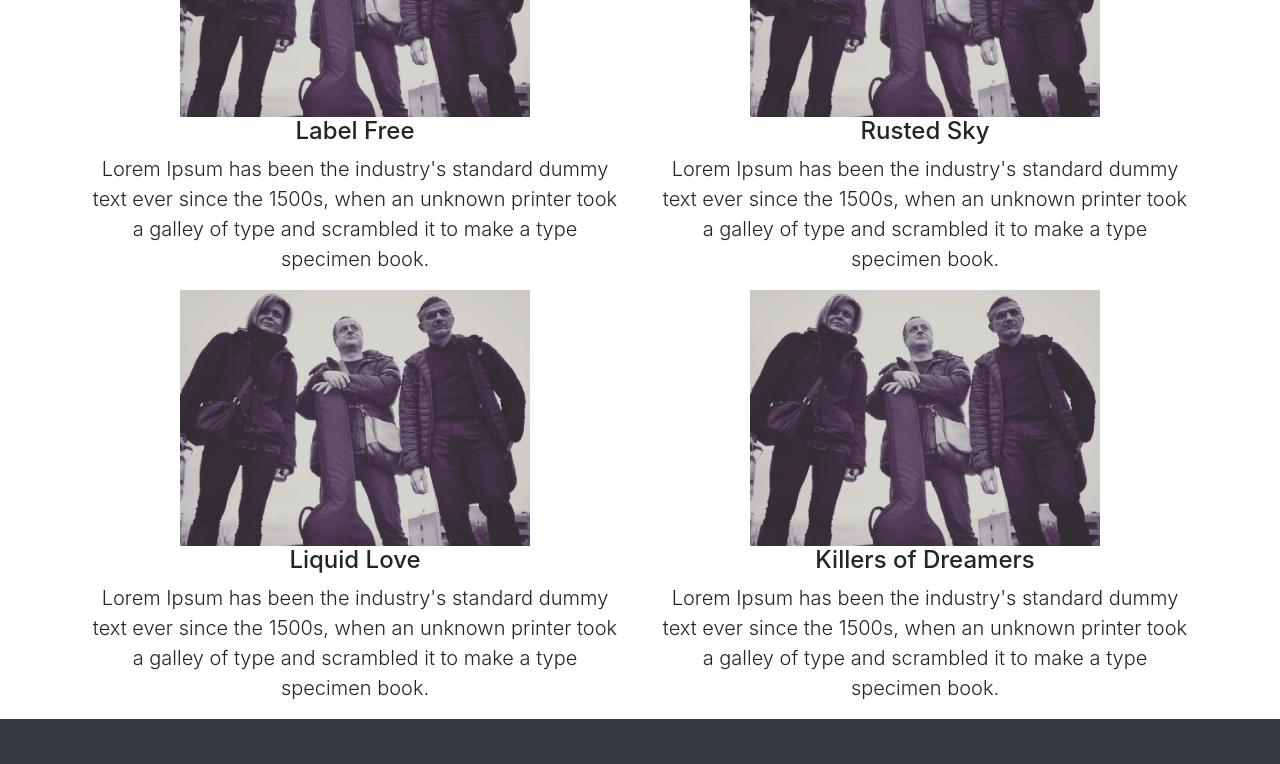
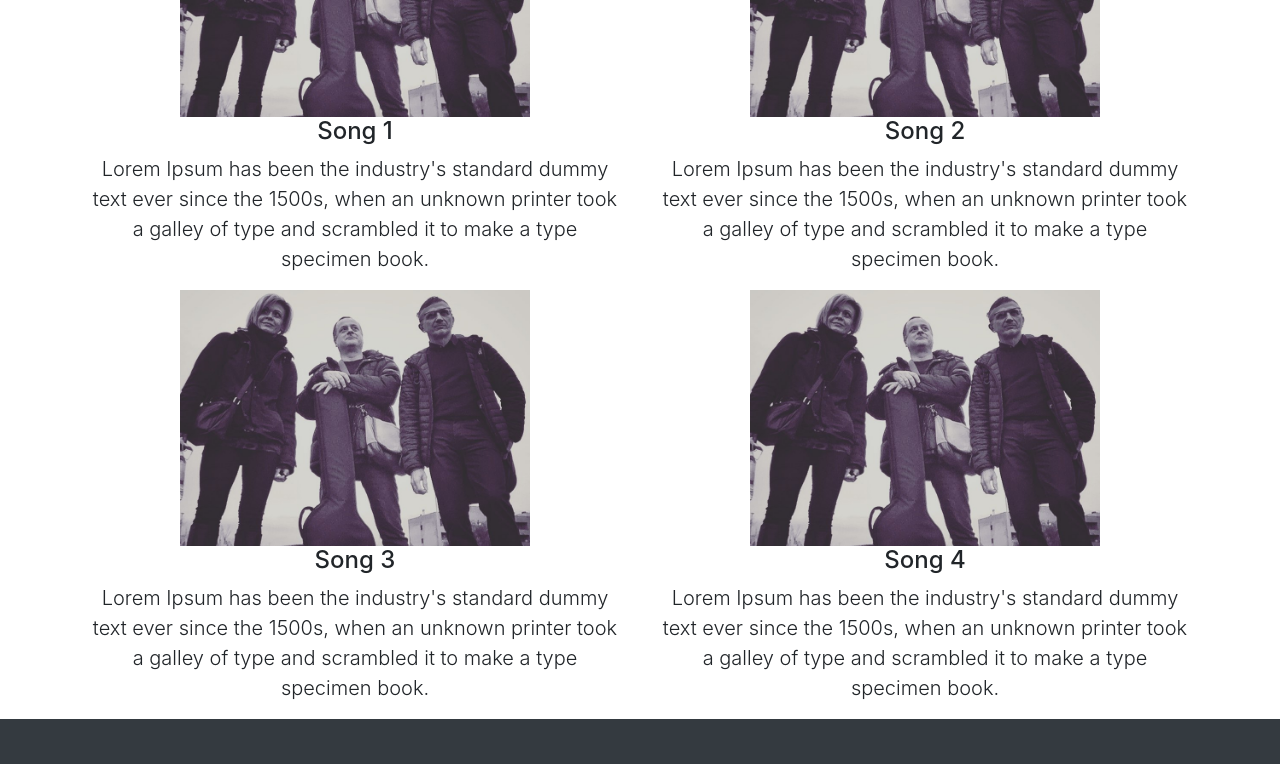
Before and after one commit to celaeno-rock-band/celaeno-rock-band.github.io, a website with bundled scripts: page index.html in a window 1280 px wide. Shown: the part 893-1657 px from the top of the page. Built offline with nearby package versions, Linux system fonts and the light colour scheme.

Commit message:
Change song names

```diff
--- a/index.html
+++ b/index.html
@@ -114,7 +114,7 @@
         <div class="col-lg-6 col-md-6 col-xs-12 desc">
           <a class="b-link-fade b-animate-go" href="#"><img src="/assets/img/celaeno-head.jpg" alt="" width="350">
           <div class="b-top-line"></div></a>
-          <h4 class="text-center">Label Free</h4>
+          <h4 class="text-center">Song 1</h4>
           <p class="lead">Lorem Ipsum has been the industry's standard dummy text ever since the 1500s, when an unknown printer took a galley of type and scrambled it to make a type specimen book.</p>
           <hr-d>
         </hr-d></div>
@@ -122,7 +122,7 @@
         <div class="col-lg-6 col-md-6 col-xs-12 desc">
           <a class="b-link-fade b-animate-go" href="#"><img src="/assets/img/celaeno-head.jpg" alt="" width="350">
           <div class="b-top-line"></div></a>
-          <h4 class="text-center">Rusted Sky</h4>
+          <h4 class="text-center">Song 2</h4>
           <p class="lead">Lorem Ipsum has been the industry's standard dummy text ever since the 1500s, when an unknown printer took a galley of type and scrambled it to make a type specimen book.</p>
           <hr-d>
         </hr-d></div>
@@ -130,7 +130,7 @@
         <div class="col-lg-6 col-md-6 col-xs-12 desc">
           <a class="b-link-fade b-animate-go" href="#"><img src="/assets/img/celaeno-head.jpg" alt="" width="350">
           <div class="b-top-line"></div></a>
-          <h4 class="text-center">Liquid Love</h4>
+          <h4 class="text-center">Song 3</h4>
           <p class="lead">Lorem Ipsum has been the industry's standard dummy text ever since the 1500s, when an unknown printer took a galley of type and scrambled it to make a type specimen book.</p>
           <hr-d>
         </hr-d></div>
@@ -138,7 +138,7 @@
         <div class="col-lg-6 col-md-6 col-xs-12 desc">
           <a class="b-link-fade b-animate-go" href="#"><img src="/assets/img/celaeno-head.jpg" alt="" width="350">
           <div class="b-top-line"></div></a>
-          <h4 class="text-center">Killers of Dreamers</h4>
+          <h4 class="text-center">Song 4</h4>
           <p class="lead">Lorem Ipsum has been the industry's standard dummy text ever since the 1500s, when an unknown printer took a galley of type and scrambled it to make a type specimen book.</p>
           <hr-d>
         </hr-d></div>
```
